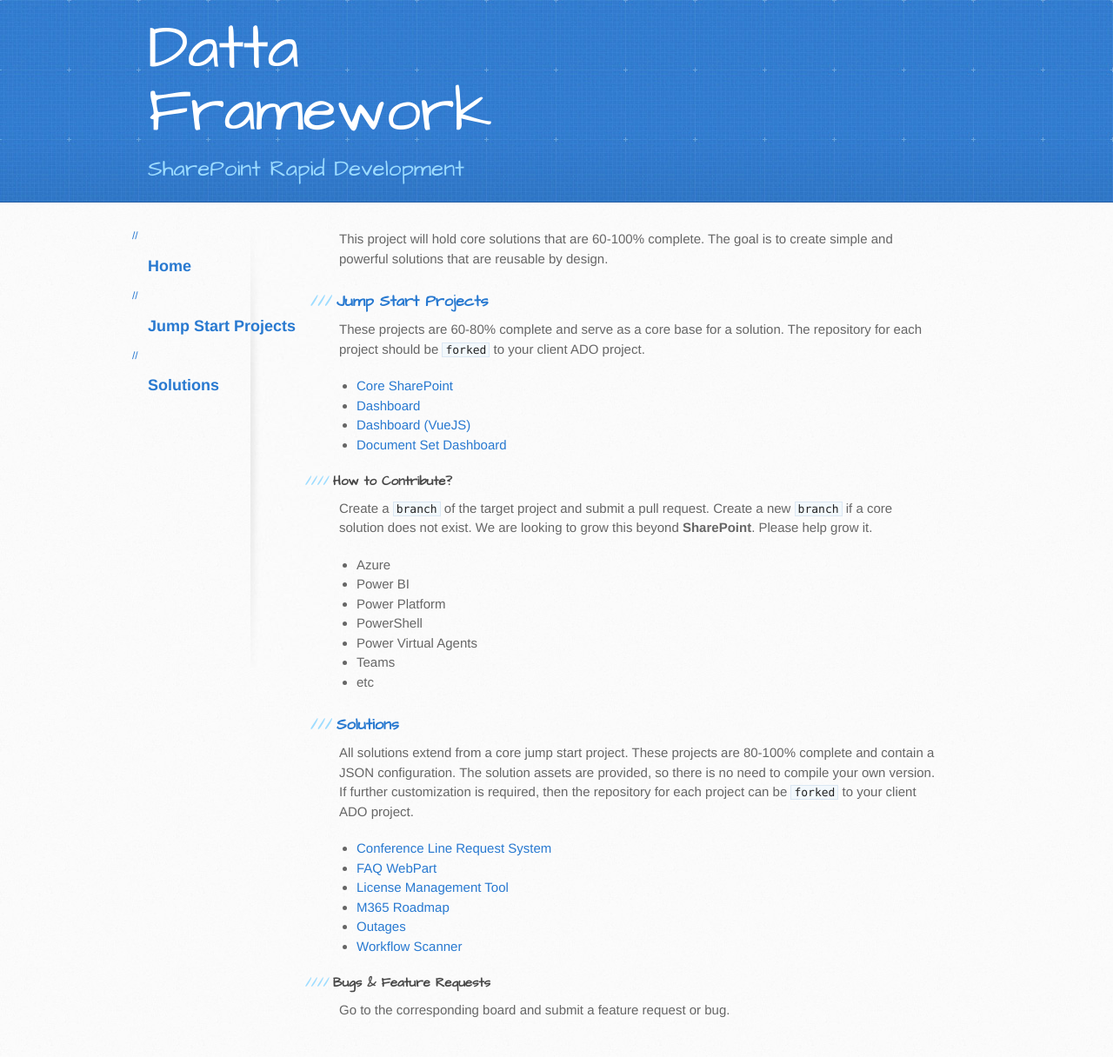
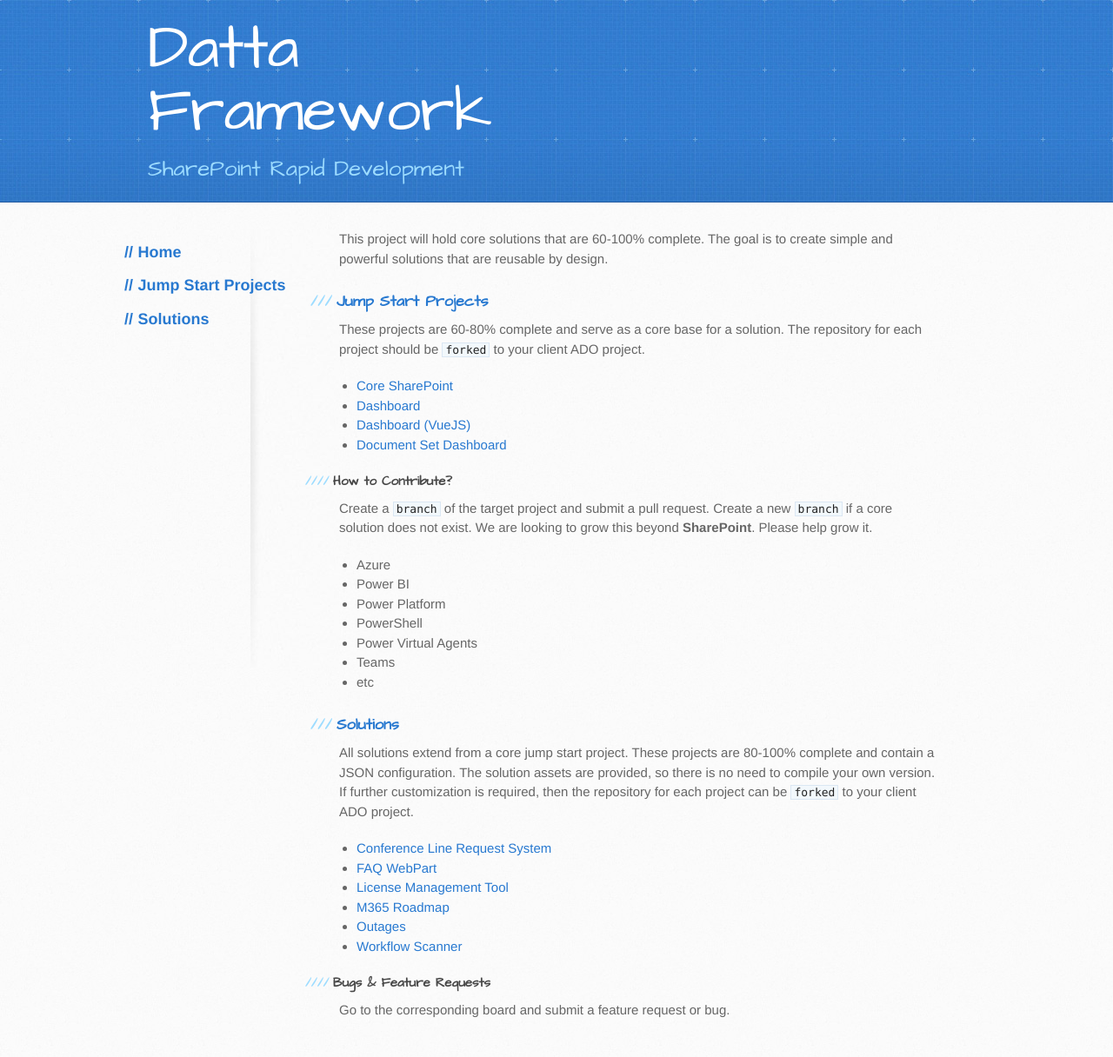
Before and after one commit to datta-framework/datta-framework.github.io, a Jekyll site: the page built from README.md, in a window 1280 px wide. Shown: the whole page at 87% size. Built offline with Jekyll 4.4.1, drawn with Linux system fonts in a browser that asks for light colours; our own code applies the rules of GitHub Pages for plain Markdown files.

Commit message:
Updated the styling.

```diff
--- a/stylesheets/custom.css
+++ b/stylesheets/custom.css
@@ -10,7 +10,7 @@
     padding-bottom: 20px;
 }
 
-aside#sidebar a:before {
+aside#sidebar h2:before {
     padding-right: 0.3em;
     margin-left: -1.5em;
     content: "//";
```
